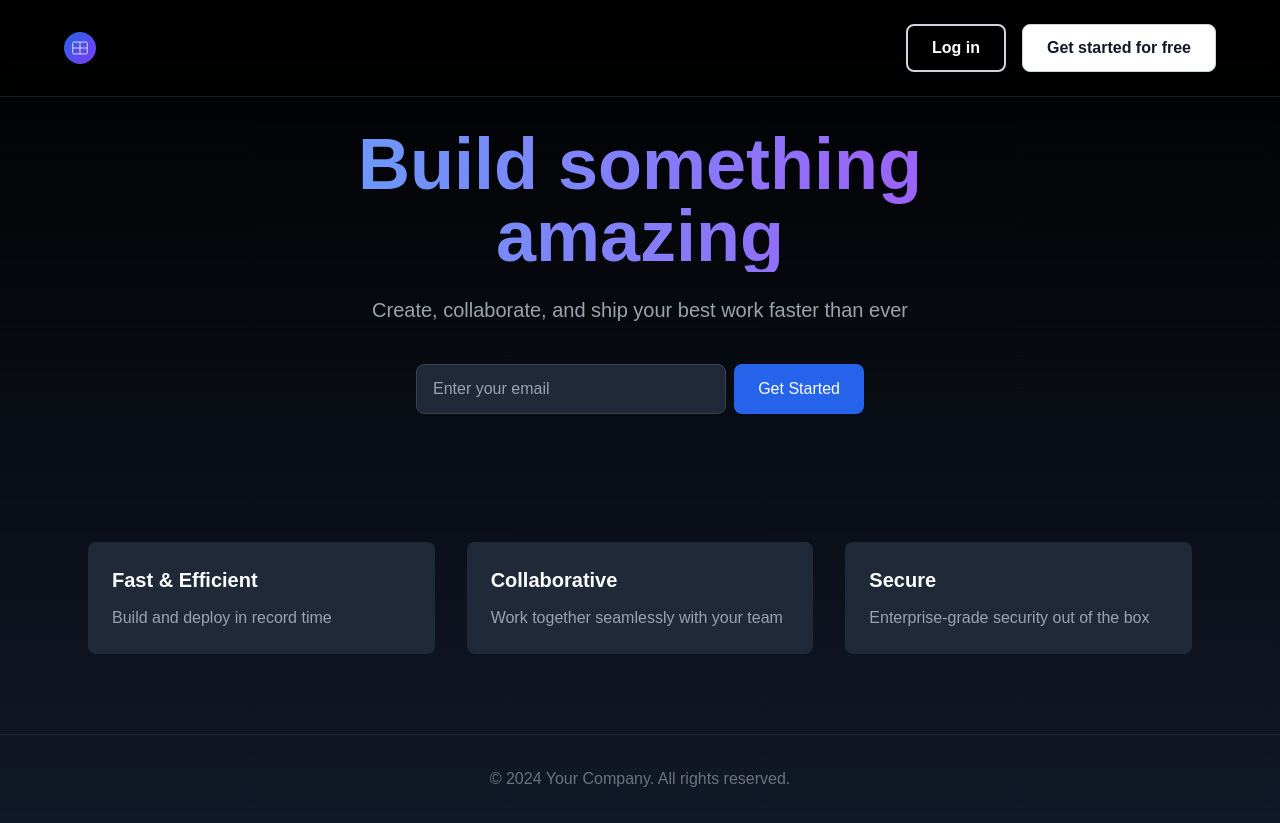
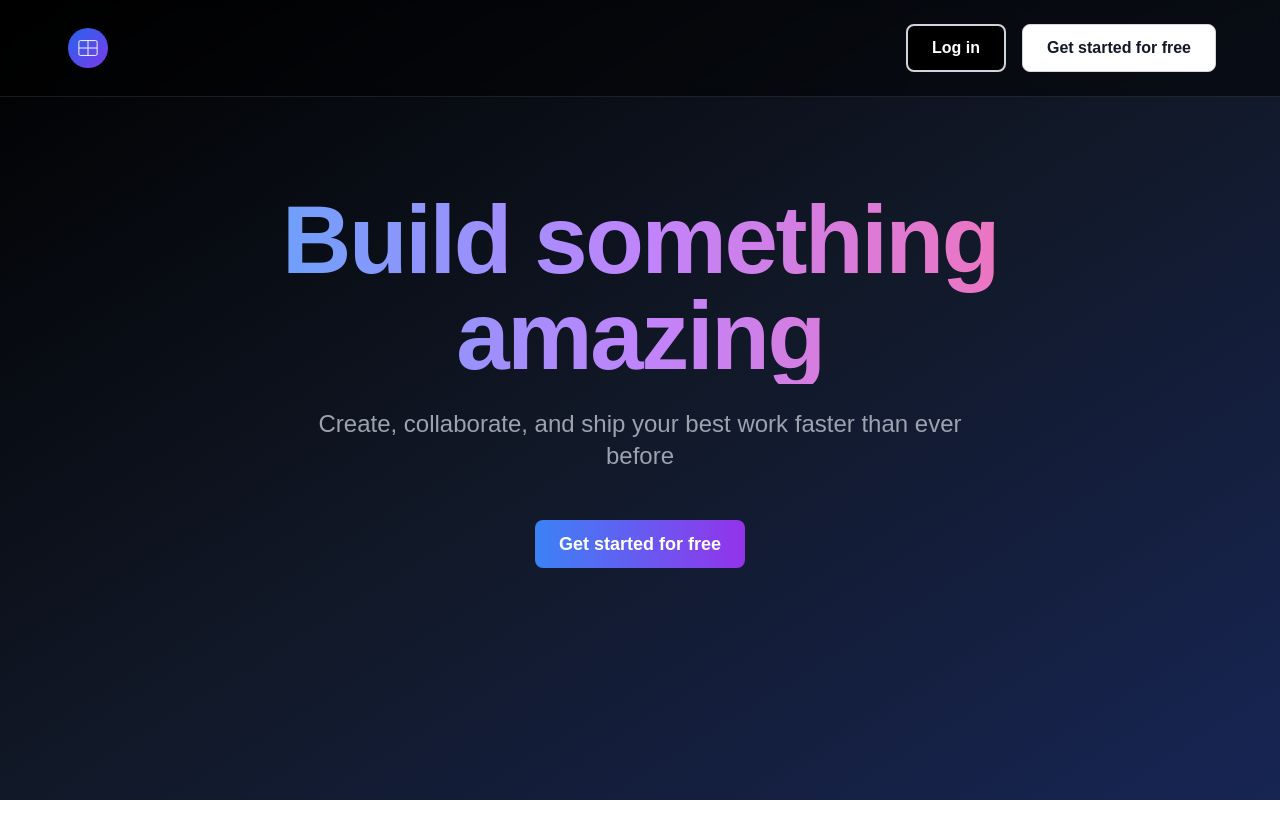
Before and after one commit to zhangyu528/my-next-app, a Next.js app: page / in a window 1280 px wide. After the commit the page ends 800 px from the top, so only its background shows below. Built offline with nearby package versions, Linux system fonts and the light colour scheme.

Commit message:
添加主页hero区域

```diff
--- a/src/app/page.styles.ts
+++ b/src/app/page.styles.ts
@@ -1,13 +1,47 @@
 export const pageStyles = {
-  wrapper: "min-h-screen bg-gradient-to-b from-black to-gray-900 text-white",
-  main: "pt-32 pb-20",
+  wrapper: [
+    "min-h-screen",
+    "bg-gradient-to-br from-black via-gray-900 to-blue-950",
+    "text-white"
+  ].join(" "),
+
+  main: "relative",
+
   hero: {
-    container: "max-w-4xl mx-auto text-center px-6",
-    title: "text-5xl md:text-7xl font-bold mb-6 bg-gradient-to-r from-blue-400 to-purple-500 text-transparent bg-clip-text",
-    subtitle: "text-xl text-gray-400 mb-10",
+    container: [
+      "max-w-4xl mx-auto",
+      "pt-48 pb-24",
+      "px-6",
+      "text-center",
+      "flex flex-col items-center"
+    ].join(" "),
+
+    title: [
+      "text-6xl md:text-7xl lg:text-8xl",
+      "font-bold",
+      "mb-6",
+      "bg-gradient-to-r from-blue-400 via-purple-400 to-pink-400",
+      "text-transparent bg-clip-text",
+      "animate-gradient",
+      "tracking-tight"
+    ].join(" "),
+
+    subtitle: [
+      "text-xl md:text-2xl",
+      "text-gray-400",
+      "mb-12",
+      "max-w-2xl",
+      "mx-auto"
+    ].join(" "),
+
+    button: [
+      "text-lg",
+      "!bg-gradient-to-r !from-blue-500 !to-purple-600",
+      "transition-all duration-300"
+    ].join(" ")
   },
   form: {
-    container: "max-w-md mx-auto mb-12",
+    container: "max-w-md mx-auto mb-12 flex justify-center",
     wrapper: "flex gap-2",
     input: "flex-1 px-4 py-3 rounded-lg bg-gray-800 border border-gray-700 focus:outline-none focus:border-blue-500",
     button: "px-6 py-3 bg-blue-600 rounded-lg hover:bg-blue-700 transition-colors"
--- a/src/app/page.tsx
+++ b/src/app/page.tsx
@@ -1,64 +1,31 @@
 'use client';
 
-import { useState } from 'react';
 import Navbar from '@/components/Navbar';
-import { pageStyles, featureItems } from './page.styles';
+import ArrowButton from '@/components/base/Button/variants/ArrowButton';
+import { pageStyles } from './page.styles';
 
 export default function Home() {
-  const [email, setEmail] = useState('');
-
   return (
+    <>
+      <Navbar />
       <div className={pageStyles.wrapper}>
-      <Navbar />
-
         <main className={pageStyles.main}>
-        {/* Hero 区域 */}
           <div className={pageStyles.hero.container}>
             <h1 className={pageStyles.hero.title}>
               Build something amazing
             </h1>
             <p className={pageStyles.hero.subtitle}>
-            Create, collaborate, and ship your best work faster than ever
+              Create, collaborate, and ship your best work faster than ever before
             </p>
-
-          {/* 邮件订阅 */}
-          <div className={pageStyles.form.container}>
-            <form className={pageStyles.form.wrapper} onSubmit={(e) => e.preventDefault()}>
-              <input
-                type="email"
-                placeholder="Enter your email"
-                value={email}
-                onChange={(e) => setEmail(e.target.value)}
-                className={pageStyles.form.input}
-              />
-              <button className={pageStyles.form.button}>
-                Get Started
-              </button>
-            </form>
-          </div>
-        </div>
-
-        {/* 特性列表 */}
-        <div className={pageStyles.features.container}>
-          <div className={pageStyles.features.grid}>
-            {featureItems.map((feature, index) => (
-              <div
-                key={index}
-                className={pageStyles.features.card}
+            <ArrowButton
+              styleType="primary"
+              className={pageStyles.hero.button}
             >
-                <h3 className={pageStyles.features.title}>{feature.title}</h3>
-                <p className={pageStyles.features.description}>{feature.description}</p>
-              </div>
-            ))}
-          </div>
+              Get started for free
+            </ArrowButton>
           </div>
         </main>
-
-      <footer className={pageStyles.footer.wrapper}>
-        <div className={pageStyles.footer.container}>
-          <p>© {new Date().getFullYear()} Your Company. All rights reserved.</p>
       </div>
-      </footer>
-    </div>
+    </>
   );
 }
--- a/src/components/Navbar/styles.ts
+++ b/src/components/Navbar/styles.ts
@@ -1,7 +1,7 @@
 export const navStyles = {
-  nav: "fixed w-full p-6 bg-black/50 backdrop-blur-sm border-b border-white/10",
+  nav: "fixed w-full p-6 bg-black/50 backdrop-blur-sm border-b border-white/10 z-50",
   container: "max-w-6xl mx-auto flex justify-between items-center",
-  logo: "flex items-center hover:opacity-80 transition-opacity cursor-pointer",
+  logo: "flex items-center p-1 hover:opacity-80 transition-all duration-200 cursor-pointer",
   itemsWrapper: "flex items-center gap-4",
 } as const;
 
--- a/src/components/icons/LogoIcon.tsx
+++ b/src/components/icons/LogoIcon.tsx
@@ -1,12 +1,12 @@
 export default function LogoIcon() {
   return (
     <svg
-      width="32"
-      height="32"
+      width="40"
+      height="40"
       viewBox="0 0 512 512"
       fill="none"
       xmlns="http://www.w3.org/2000/svg"
-      className="transition-transform hover:scale-110"
+      className="transition-transform duration-200 hover:scale-110"
     >
       <rect width="512" height="512" rx="256" fill="url(#paint0_linear)"/>
       <path d="M355.432 161H156.568C146.958 161 139 168.958 139 178.568V333.432C139 343.042 146.958 351 156.568 351H355.432C365.042 351 373 343.042 373 333.432V178.568C373 168.958 365.042 161 355.432 161Z" stroke="white" strokeWidth="12"/>
```
Lines whose indentation alone changed are shown as unchanged.
